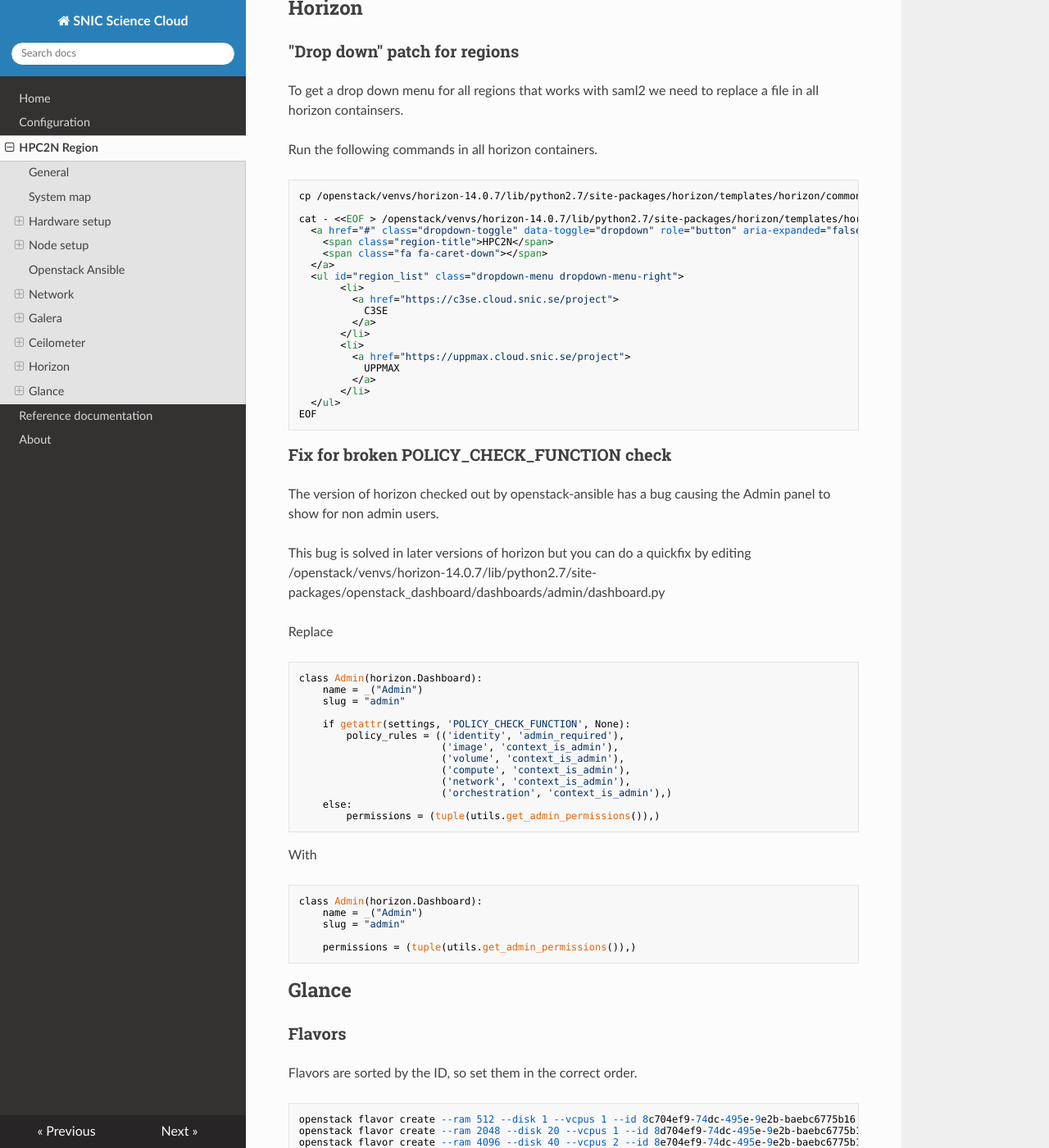
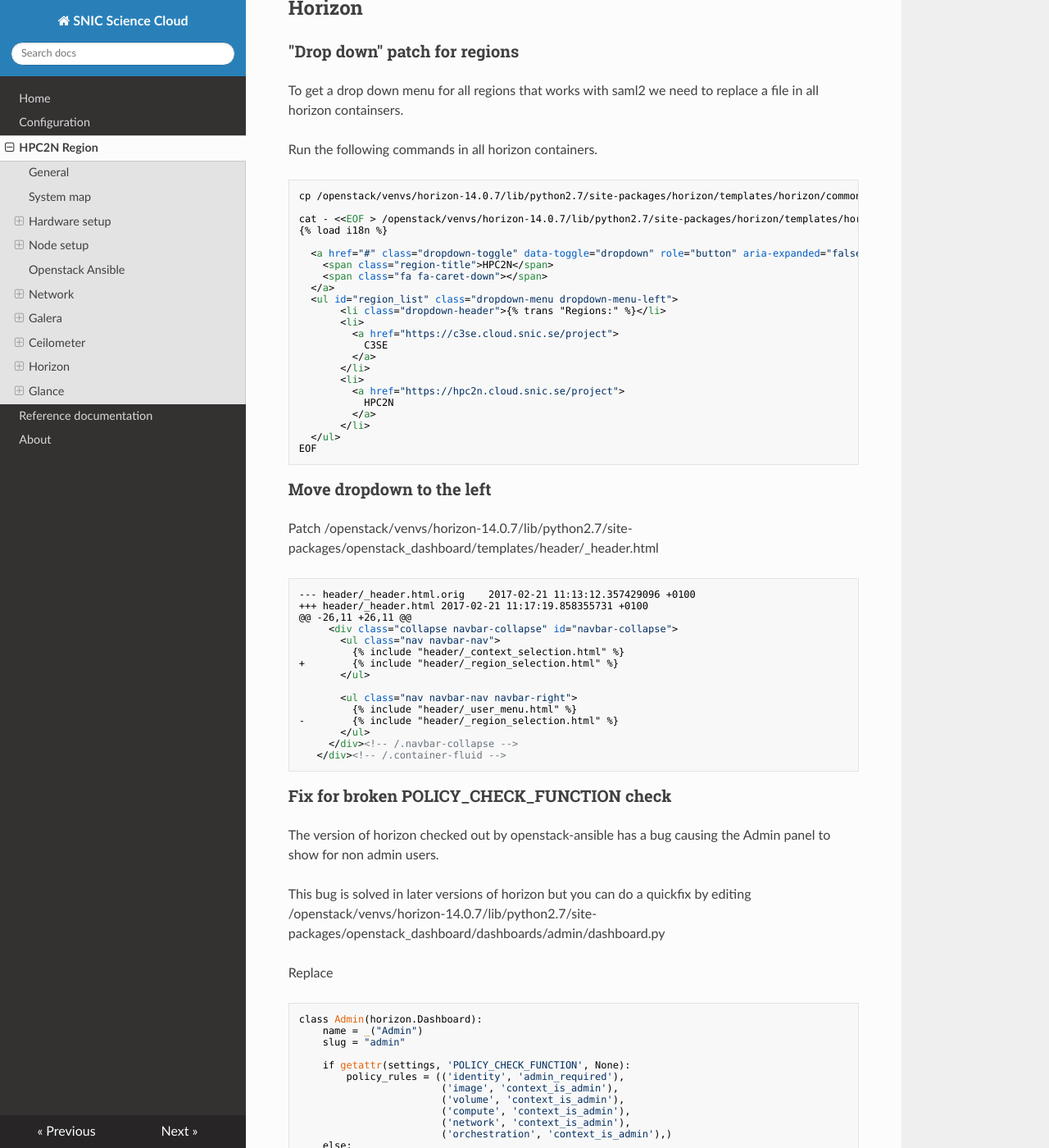
Before and after one commit to SNICScienceCloud/operators-documentation, an MkDocs documentation site: the page built from docs/config_hpc2n.md, in a window 1280 px wide and 1400 px high, scrolled down 7787 px. Shown: the whole window at 82% size. Built offline with MkDocs 1.6.1, drawn with Linux system fonts in a browser that asks for light colours; nearby versions of some CDN libraries; old or Windows-style settings are respelled for this version of MkDocs.

Commit message:
GUI-changes in horizon for regions

```diff
--- a/docs/config_hpc2n.md
+++ b/docs/config_hpc2n.md
@@ -386,23 +386,46 @@ Run the following commands in all horizon containers.
     cp /openstack/venvs/horizon-14.0.7/lib/python2.7/site-packages/horizon/templates/horizon/common/_region_selector.html /openstack/venvs/horizon-14.0.7/lib/python2.7/site-packages/horizon/templates/horizon/common/_region_selector.html.orig
 
     cat - <<EOF > /openstack/venvs/horizon-14.0.7/lib/python2.7/site-packages/horizon/templates/horizon/common/_region_selector.html
+    {% load i18n %}
+
       <a href="#" class="dropdown-toggle" data-toggle="dropdown" role="button" aria-expanded="false">
         <span class="region-title">HPC2N</span>
         <span class="fa fa-caret-down"></span>
       </a>
-      <ul id="region_list" class="dropdown-menu dropdown-menu-right">
+      <ul id="region_list" class="dropdown-menu dropdown-menu-left">
+           <li class="dropdown-header">{% trans "Regions:" %}</li>
            <li>
              <a href="https://c3se.cloud.snic.se/project">
                C3SE
              </a>
            </li>
            <li>
-             <a href="https://uppmax.cloud.snic.se/project">
-               UPPMAX
+             <a href="https://hpc2n.cloud.snic.se/project">
+               HPC2N
              </a>
            </li>
       </ul>
     EOF
+
+### Move dropdown to the left
+
+Patch /openstack/venvs/horizon-14.0.7/lib/python2.7/site-packages/openstack_dashboard/templates/header/_header.html
+
+    --- header/_header.html.orig	2017-02-21 11:13:12.357429096 +0100
+    +++ header/_header.html	2017-02-21 11:17:19.858355731 +0100
+    @@ -26,11 +26,11 @@
+         <div class="collapse navbar-collapse" id="navbar-collapse">
+           <ul class="nav navbar-nav">
+             {% include "header/_context_selection.html" %}
+    +        {% include "header/_region_selection.html" %}
+           </ul>
+
+           <ul class="nav navbar-nav navbar-right">
+             {% include "header/_user_menu.html" %}
+    -        {% include "header/_region_selection.html" %}
+           </ul>
+         </div><!-- /.navbar-collapse -->
+       </div><!-- /.container-fluid -->
 
 ### Fix for broken POLICY_CHECK_FUNCTION check
 
```
